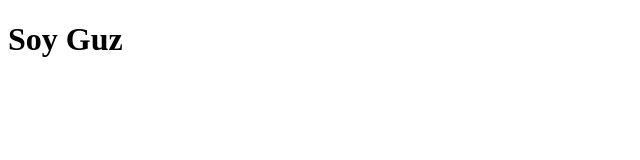
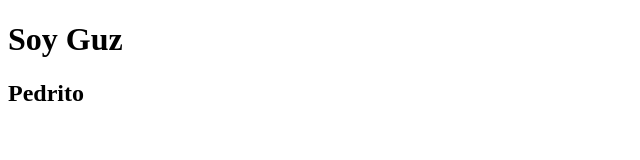
Before and after one commit to guzma23/clase-git-jueves, a plain HTML site: page index.html in a window 1280 px wide. Shown: the whole page, without its empty margins (0-640 px from the left). Drawn offline with Linux system fonts and the light colour scheme.

Commit message:
Agrego nombre de Pedrito

```diff
--- a/index.html
+++ b/index.html
@@ -7,5 +7,6 @@
 </head>
 <body>
     <h1>Soy Guz</h1>
+    <h2>Pedrito</h2>
 </body>
 </html>
```
